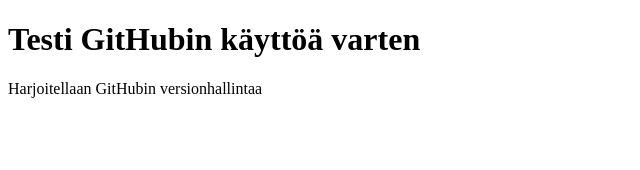
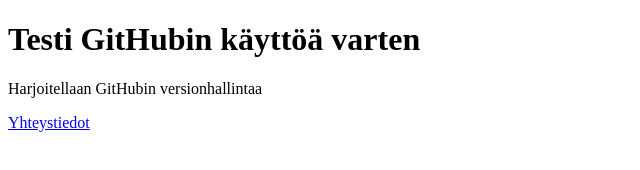
Before and after one commit to kisuski/testi, a plain HTML site: page index.html in a window 1280 px wide. Shown: the whole page, without its empty margins (0-640 px from the left). Drawn offline with Linux system fonts and the light colour scheme.

Commit message:
Add link to contact page

```diff
--- a/index.html
+++ b/index.html
@@ -6,5 +6,6 @@
 <body>
 <h1>Testi GitHubin käyttöä varten</h1>
 <p>Harjoitellaan GitHubin versionhallintaa</p>
+<a href="./yhteystiedot.html">Yhteystiedot</a>
 </body>
 </html>
```
